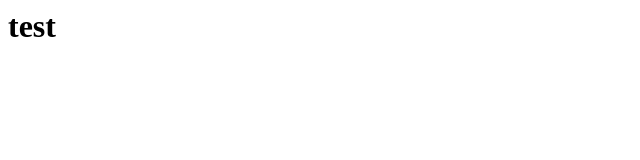
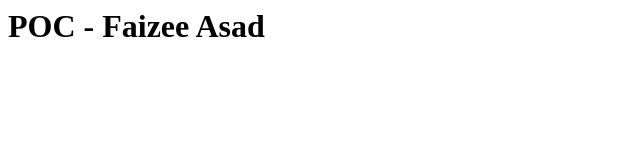
Before and after one commit to Faizee-Asad/Test, a plain HTML site: page index.html in a window 1280 px wide. Shown: the whole page, without its empty margins (0-640 px from the left). Drawn offline with Linux system fonts and the light colour scheme.

Commit message:
Update index.html

```diff
--- a/index.html
+++ b/index.html
@@ -1,3 +1,3 @@
 <html>
-  <h1> test</h1>
+  <h1> POC - Faizee Asad </h1>
 </html>
```
